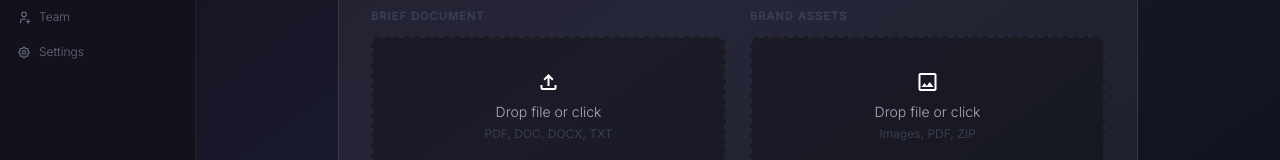
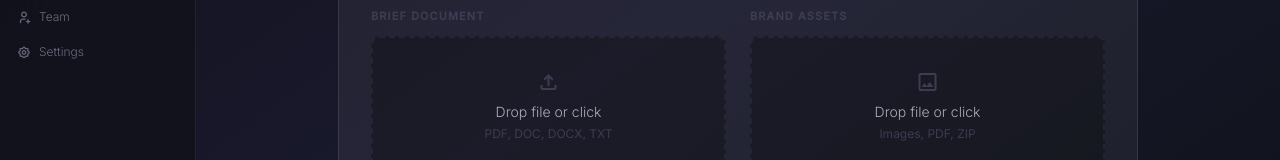
Before and after one commit to marketingfifthcorp/Martech-Frontend, a Next.js app: page /clients/1/brief in a window 1280 px wide. Shown: the part 356-516 px from the top of the page. Built offline with nearby package versions, Linux system fonts and the light colour scheme; no server answers.

Commit message:
Updating UI/theme

```diff
--- a/src/app/clients/[id]/brief/page.tsx
+++ b/src/app/clients/[id]/brief/page.tsx
@@ -214,7 +214,7 @@ export default function BriefPage() {
                 </label>
                 {brief?.briefFileName && (
                   <div className="flex items-center gap-2 text-sm mb-3 p-3 rounded-lg" style={{ color: "var(--t2)", background: "var(--in)", border: "1px solid var(--in-b)" }}>
-                    <Icon name="description" style={{ color: "var(--green)" }} />
+                    <span style={{ color: "var(--green)", lineHeight: 1 }}><Icon name="description" /></span>
                     <span className="truncate">{brief.briefFileName}</span>
                     <Icon name="check_circle" className="text-emerald-500 ml-auto shrink-0" />
                   </div>
@@ -237,7 +237,7 @@ export default function BriefPage() {
                     </div>
                   ) : (
                     <>
-                      <Icon name={draggingBrief ? "file_download" : "upload"} className="text-3xl mb-2" style={{ color: "var(--t4)" }} />
+                      <span style={{ color: "var(--t4)", lineHeight: 1 }}><Icon name={draggingBrief ? "file_download" : "upload"} className="text-3xl mb-2" /></span>
                       <p className="text-sm font-light" style={{ color: "var(--t2)" }}>
                         {draggingBrief ? "Drop to upload" : "Drop file or click"}
                       </p>
@@ -261,7 +261,7 @@ export default function BriefPage() {
                 </label>
                 {brief?.brandAssets?.length > 0 && (
                   <div className="flex items-center gap-2 text-sm mb-3 p-3 rounded-lg" style={{ color: "var(--t2)", background: "var(--in)", border: "1px solid var(--in-b)" }}>
-                    <Icon name="folder_zip" style={{ color: "var(--green)" }} />
+                    <span style={{ color: "var(--green)", lineHeight: 1 }}><Icon name="folder_zip" /></span>
                     <span>{brief.brandAssets.length} file{brief.brandAssets.length !== 1 ? "s" : ""} uploaded</span>
                     <Icon name="check_circle" className="text-emerald-500 ml-auto shrink-0" />
                   </div>
@@ -284,7 +284,7 @@ export default function BriefPage() {
                     </div>
                   ) : (
                     <>
-                      <Icon name={draggingBrand ? "file_download" : "image"} className="text-3xl mb-2" style={{ color: "var(--t4)" }} />
+                      <span style={{ color: "var(--t4)", lineHeight: 1 }}><Icon name={draggingBrand ? "file_download" : "image"} className="text-3xl mb-2" /></span>
                       <p className="text-sm font-light" style={{ color: "var(--t2)" }}>
                         {draggingBrand ? "Drop to upload" : "Drop file or click"}
                       </p>
```
